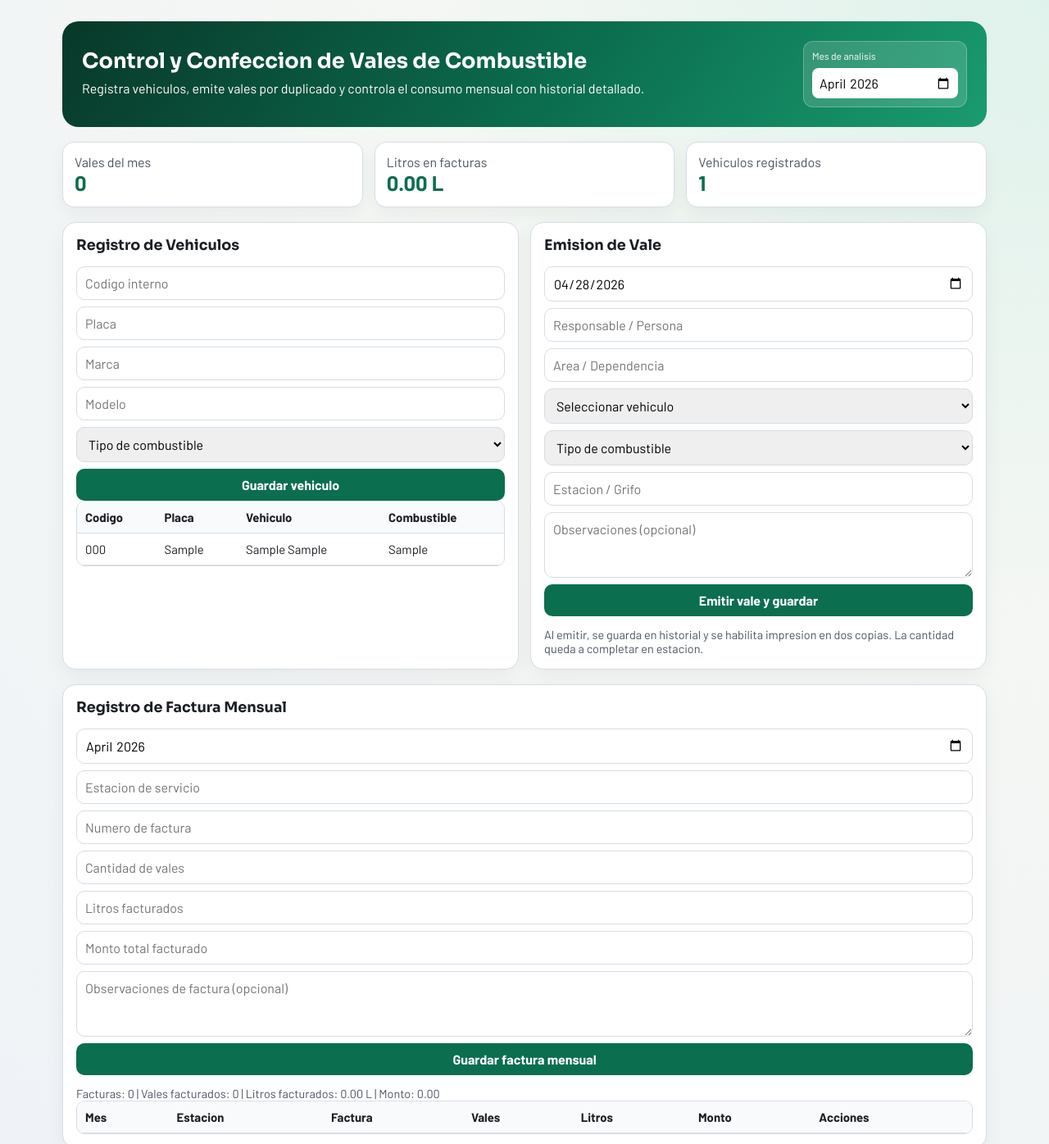
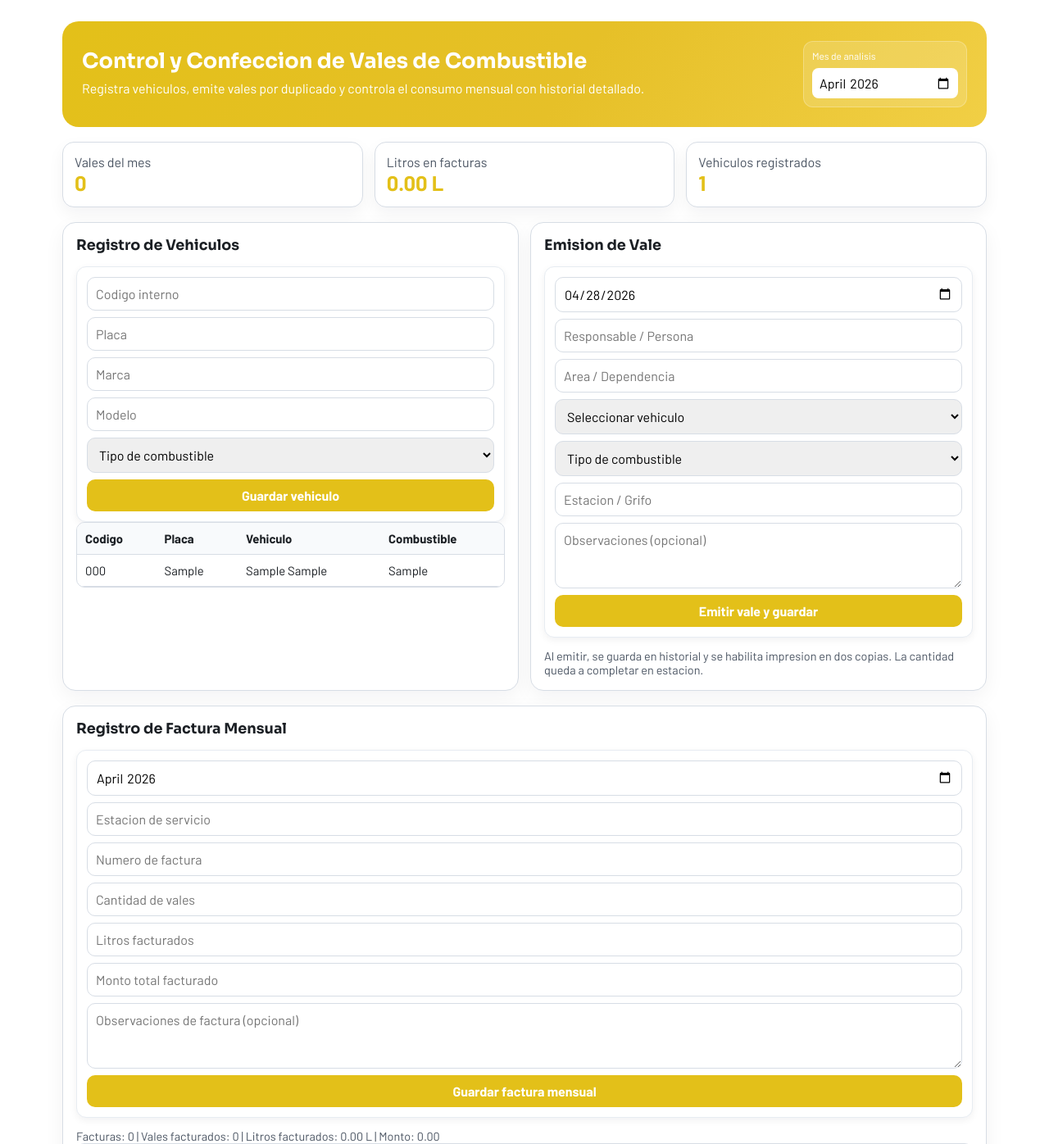
Before and after one commit to santiagonisi/Combustible, a FastAPI app: page / in a window 1280 px wide. Shown: the top 1396 px of the page at 82% size. Run offline with FastAPI, Linux system fonts and the light colour scheme; tables that the repository leaves empty hold one stand-in row (values such as "Sample post"); data that the repository does not hold is empty.

Commit message:
fondo blanco paleta amarilla y mejoras visuales

```diff
--- a/src/web/static/css/styles.css
+++ b/src/web/static/css/styles.css
@@ -1,10 +1,10 @@
 :root {
-    --bg: #f5f7f4;
+    --bg: #ffffff;
     --panel: #ffffff;
     --ink: #1b1f24;
     --muted: #4b5563;
-    --brand: #0b6e4f;
-    --brand-2: #169873;
+    --brand: #e3c019;
+    --brand-2: #e6c028;
     --accent: #f4b400;
     --line: #d7dde5;
 }
@@ -15,7 +15,7 @@ body {
     margin: 0;
     font-family: "Barlow", sans-serif;
     color: var(--ink);
-    background: radial-gradient(circle at top right, #dff2eb 0%, #f5f7f4 38%, #eef2f7 100%);
+    background: var(--bg);
 }
 
 .app-shell {
@@ -27,7 +27,7 @@ body {
 }
 
 .hero {
-    background: linear-gradient(125deg, #083829 0%, #0b6e4f 55%, #1a9b6f 100%);
+    background: linear-gradient(125deg, #e3c019 0%, #e6c028 55%, #f1cf45 100%);
     color: #fff;
     border-radius: 20px;
     padding: 24px;
@@ -106,6 +106,11 @@ body {
 .form-grid {
     display: grid;
     gap: 8px;
+    background: #ffffff;
+    border: 1px solid #e7ecf2;
+    border-radius: 12px;
+    padding: 12px;
+    box-shadow: 0 3px 10px rgba(15, 23, 42, 0.06);
 }
 
 input, select, textarea, button {
@@ -130,6 +135,16 @@ button {
 button:hover {
     background: var(--brand-2);
     transform: translateY(-1px);
+}
+
+.secondary-btn {
+    background: #ffffff;
+    color: var(--ink);
+    border: 1px solid var(--line);
+}
+
+.secondary-btn:hover {
+    background: #f8fafc;
 }
 
 .helper { font-size: 0.9rem; color: var(--muted); margin-bottom: 0; }
@@ -174,6 +189,22 @@ th {
     text-decoration: none;
 }
 
+.table-action {
+    width: auto;
+    padding: 6px 10px;
+    margin-right: 6px;
+    border-radius: 8px;
+    background: var(--brand);
+    color: #ffffff;
+    border: none;
+    font-size: 0.82rem;
+    font-weight: 700;
+}
+
+.table-action.danger {
+    background: #b91c1c;
+}
+
 @keyframes reveal {
     from { opacity: 0; transform: translateY(6px); }
     to { opacity: 1; transform: translateY(0); }
```
